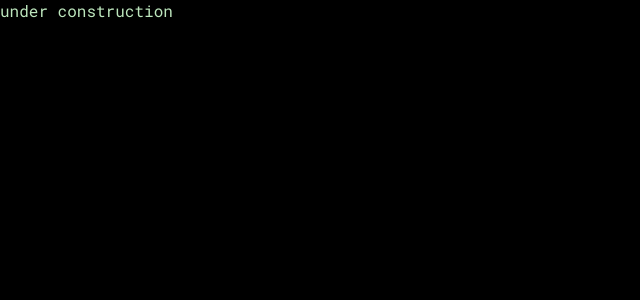
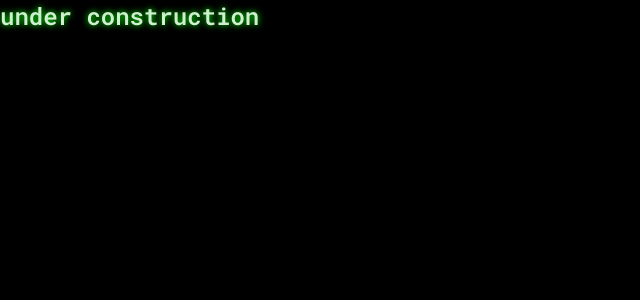
Before and after one commit to anas-cherni/Personal-Blog, a React (Create React App) app: page / in a window 1280 px wide. Shown: the top 300 px of the page, without its empty margins (0-640 px from the left). Built offline with nearby package versions, Linux system fonts and the light colour scheme.

Commit message:
under constraction update

```diff
--- a/src/App.js
+++ b/src/App.js
@@ -22,7 +22,7 @@ const App = () => {
         <Blog />
         </main>
       */}
-      <p>under construction</p>
+      <h2>under construction</h2>
 
 
     </div>
```
